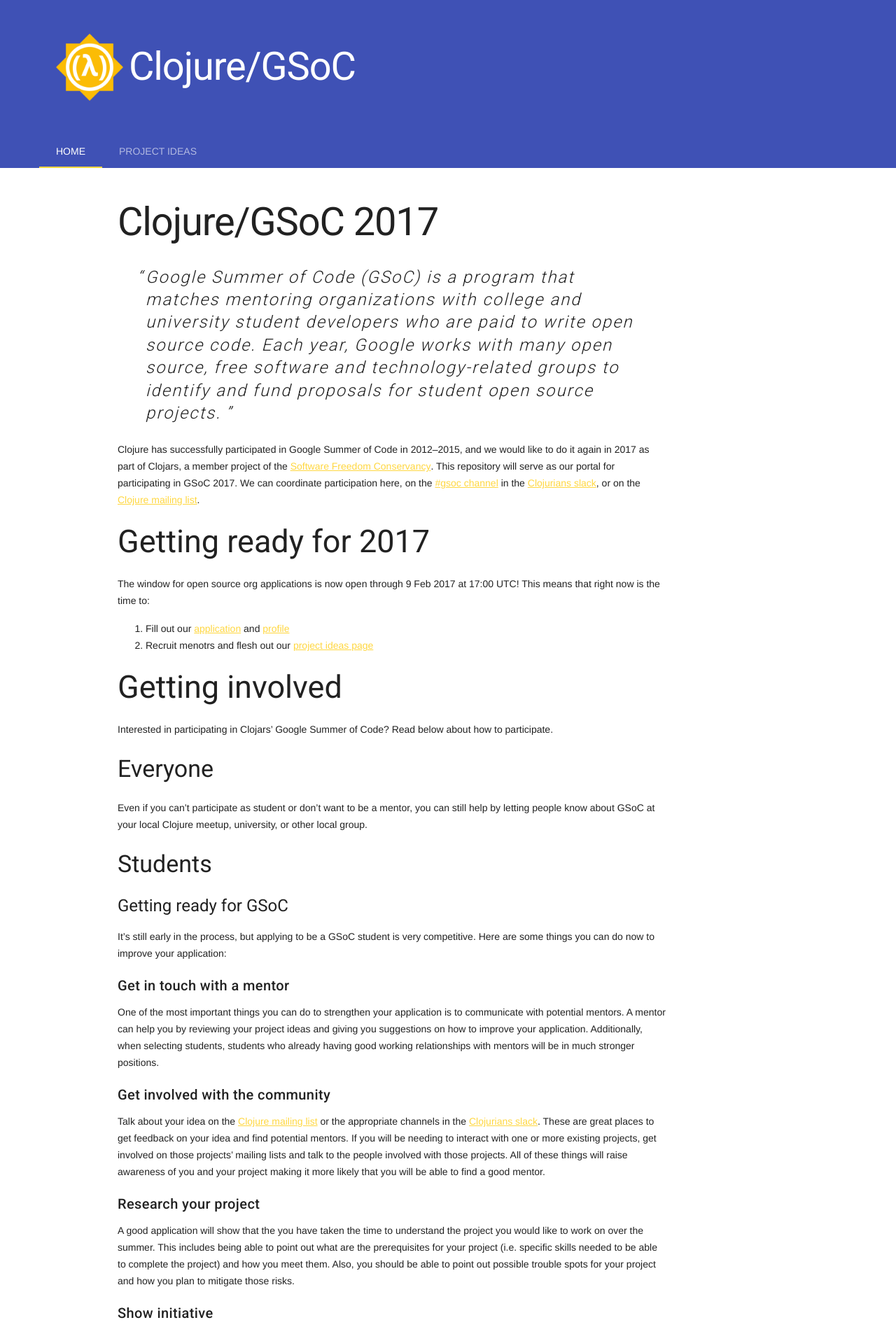
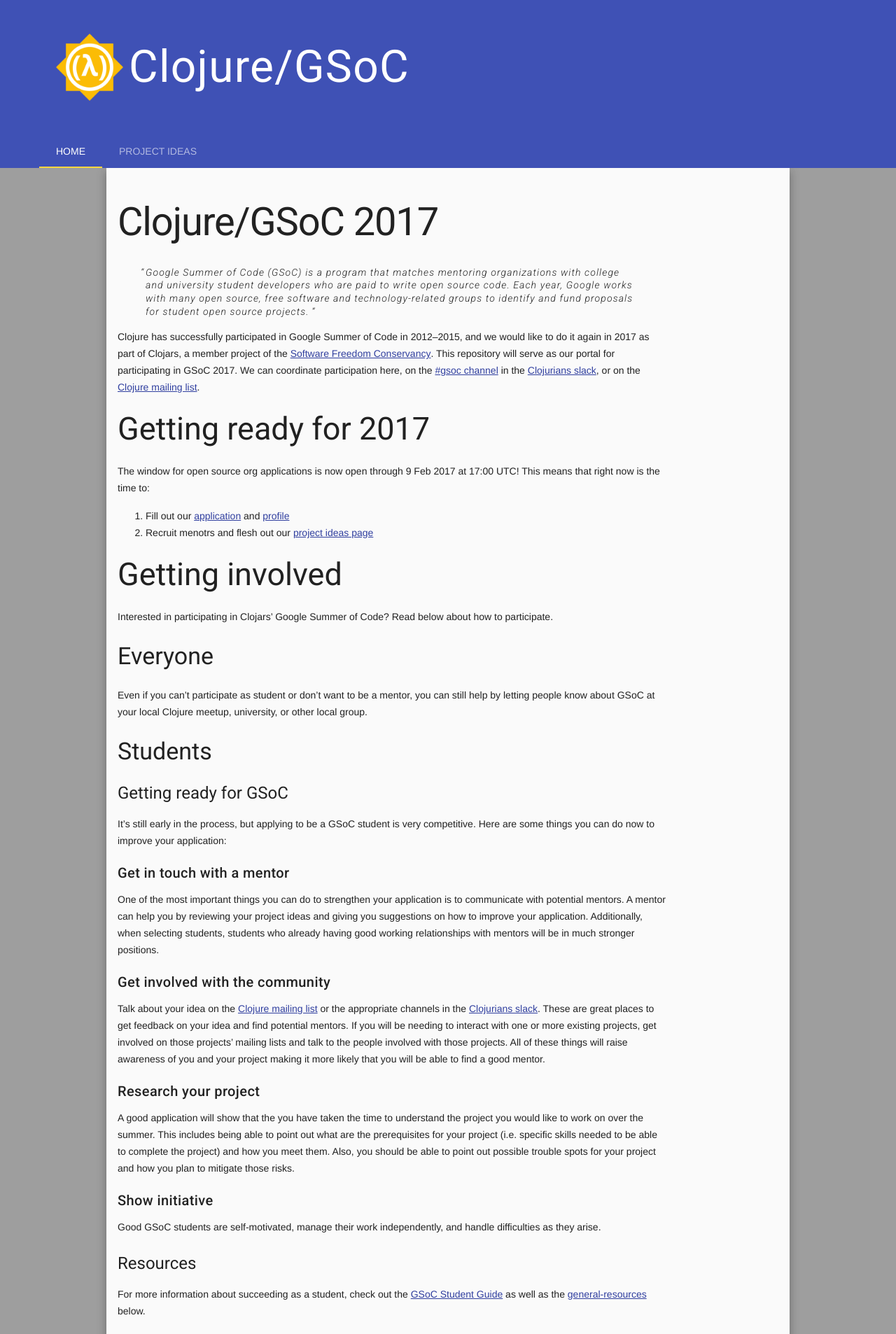
Before and after one commit to clojars/clojure-gsoc-2017, a Jekyll site: the page built from README.md, in a window 1280 px wide. Shown: the top 1906 px of the page at 70% size. Built offline with Jekyll 4.4.1, drawn with Linux system fonts in a browser that asks for light colours; our own code applies the rules of GitHub Pages for plain Markdown files; some of the changed text lies outside the part shown.

Commit message:
Update layout

```diff
--- a/_layouts/default.html
+++ b/_layouts/default.html
@@ -12,18 +12,40 @@
 
   <link rel="stylesheet" href="/assets/css/material.min.css">
   <link rel="stylesheet" href="https://fonts.googleapis.com/icon?family=Material+Icons">
-  <link rel="stylesheet" href="http://fonts.googleapis.com/css?family=Roboto:300,400,500,700" type="text/css">
+  <link rel="stylesheet" href="http://fonts.googleapis.com/css?family=Roboto:300,300i,400,500,700" type="text/css">
   <style>
     .clj-gsoc .clj-gsoc-header-icon {
       height: 96px;
       margin-right: 8px;
     }
-    .clj-gsoc h1.mdl-layout__title {
-      display: inline;
+    .clj-gsoc .clj-gsoc-title {
+      font-size: 64px;
+    }
+    .clj-gsoc-content.mdl-grid {
+      max-width: 960px;
+    }
+    .clj-gsoc-social-btn {
+      display: inline-block;
+      background-position: center;
+      background-repeat: no-repeat;
+      cursor: pointer;
     }
 
-    .clj-gsoc .mdl-layout__content.mdl-grid {
-      max-width: 960px;
+    .clj-gsoc-social-btn--github {
+      background-image: url('/assets/images/github.svg');
+      background-size: 26px 26px;
+    }
+
+    .clj-gsoc-social-btn--twitter {
+      background-image: url('/assets/images/twitter.svg');
+    }
+
+    .clj-gsoc blockquote {
+      font-size: inherit;
+    }
+
+    .clj-gsoc .clj-gsoc-content a {
+      color: #303f9f;
     }
   </style>
 </head>
@@ -35,7 +57,7 @@
     <div class="mdl-layout__header-row mdl-layout--large-screen-only"></div>
     <div class="mdl-layout__header-row mdl-layout--large-screen-only">
       <img class="clj-gsoc-header-icon" src="/assets/images/clojure-gsoc.png">
-      <h1 class="mdl-layout__titje">{{ site.title | default: site.github.repository_name }}</h1>
+      <span class="mdl-layout__title clj-gsoc-title">{{ site.title | default: site.github.repository_name }}</span>
     </div>
     <div class="mdl-layout__header-row mdl-layout--large-screen-only"></div>
     {% endif %}
@@ -47,51 +69,26 @@
   </header>
 
 
-  <div class="mdl-layout__content mdl-grid">
-    <main class="mdl-cell mdl-cell--10-col-desktop">
-      <!--
-       {{ site.pages }}
-      -->
-      {{ content }}
-    </main>
+  <div class="mdl-color--grey-500 mdl-layout__content">
+    <div class="mdl-grid clj-gsoc-content mdl-shadow--8dp mdl-color--grey-50">
+      <main class="mdl-cell mdl-cell--10-col-desktop">
+        {{ content }}
+      </main>
+    </div>
+
+    <footer class="mdl-mini-footer">
+      <div class="mdl-mini-footer__left-section">
+        Copyright 2017 Clojars, a member project of the Softare Freedom Conservancy
+      </div>
+      <div class="mdl-mini-footer__right-section">
+        <a class="mdl-mini-footer__social-btn mdl-button mdl-js-button mdl-button--icon clj-gsoc-social-btn clj-gsoc-social-btn--twitter" href="https://twitter.com/ClojureGSoC" title="Twitter"></a>
+        <a class="mdl-mini-footer__social-btn mdl-button mdl-js-button mdl-button--icon clj-gsoc-social-btn clj-gsoc-social-btn--github" href="{{ site.github.repository_url }}" title="GitHub"></a>
+        <!--<a href="{{ site.github.repository_url }}" class="social-btn social-btn__github" role="button" title="GitHub"></a>-->
+        <!--<a href="https://twitter.com/ClojureGSoC" class="social-btn social-btn__twitter" role="button" title="Twitter"></a>-->
+      </div>
+    </footer>
   </div>
 </div>
-
-    <!-- <1!-- HEADER --1> -->
-    <!-- <div id="header_wrap" class="outer"> -->
-    <!--     <header class="inner"> -->
-    <!--       <h1 id="project_title">{{ site.title | default: site.github.repository_name }}</h1> -->
-    <!--       <h2 id="project_tagline">{{ site.description | default: site.github.project_tagline }}</h2> -->
-
-    <!--       {% if site.show_downloads %} -->
-    <!--         <section id="downloads"> -->
-    <!--           <a class="zip_download_link" href="{{ site.github.zip_url }}">Download this project as a .zip file</a> -->
-    <!--           <a class="tar_download_link" href="{{ site.github.tar_url }}">Download this project as a tar.gz file</a> -->
-    <!--         </section> -->
-    <!--       {% endif %} -->
-    <!--     </header> -->
-    <!-- </div> -->
-
-    <!-- <1!-- FOOTER  --1> -->
-    <!-- <div id="footer_wrap" class="outer"> -->
-    <!--   <footer class="inner"> -->
-    <!--     {% if site.github.is_project_page %} -->
-    <!--     <p class="copyright">{{ site.title | default: site.github.repository_name }} maintained by <a href="{{ site.github.owner_url }}">{{ site.github.owner_name }}</a></p> -->
-    <!--     {% endif %} -->
-    <!--     <p>Published with <a href="https://pages.github.com">GitHub Pages</a></p> -->
-    <!--   </footer> -->
-    <!-- </div> -->
-
-    <!-- {% if site.google_analytics %} -->
-    <!--   <script type="text/javascript"> -->
-    <!--     (function(i,s,o,g,r,a,m){i['GoogleAnalyticsObject']=r;i[r]=i[r]||function(){ -->
-    <!--     (i[r].q=i[r].q||[]).push(arguments)},i[r].l=1*new Date();a=s.createElement(o), -->
-    <!--     m=s.getElementsByTagName(o)[0];a.async=1;a.src=g;m.parentNode.insertBefore(a,m) -->
-    <!--     })(window,document,'script','//www.google-analytics.com/analytics.js','ga'); -->
-    <!--     ga('create', '{{ site.google_analytics }}', 'auto'); -->
-    <!--     ga('send', 'pageview'); -->
-    <!--   </script> -->
-    <!-- {% endif %} -->
 <script src="/assets/js/material.min.js"></script>
 </body>
 </html>
```
Also changed, not shown: assets/images/github.svg (added), assets/images/twitter.svg (added).
